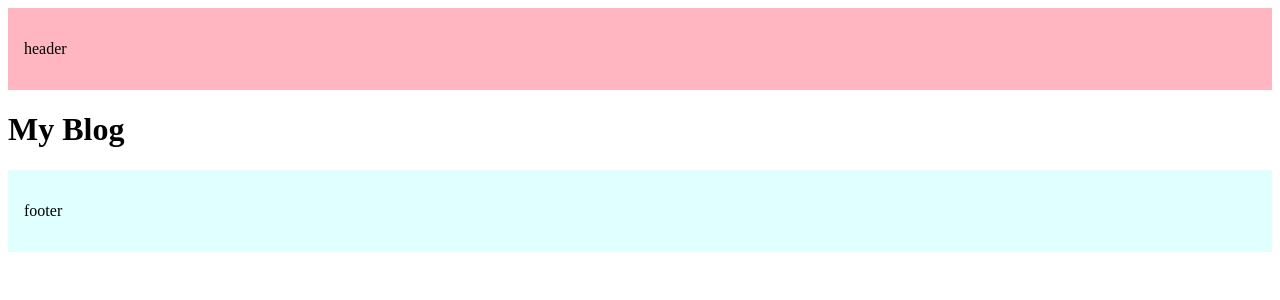
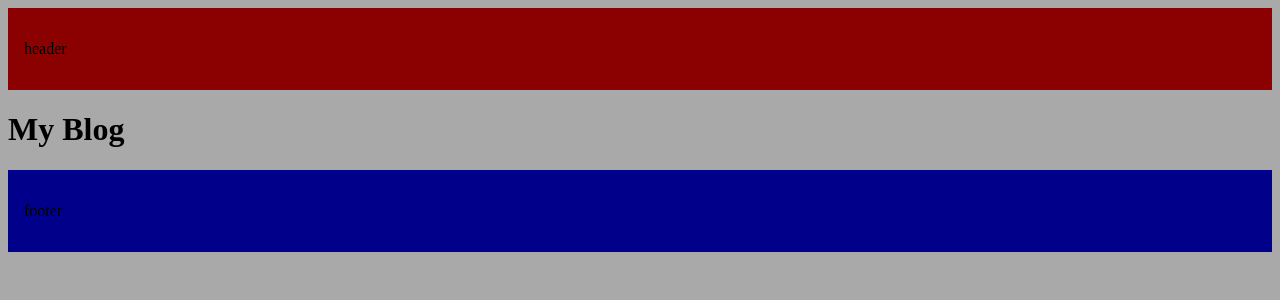
Before and after one commit to imstilllearnin/nextjs-tutorial, a Next.js app: page /blog in a window 1280 px wide. Shown: the top 300 px of the page. Built offline with nearby package versions, Linux system fonts and the light colour scheme.

Commit message:
Title Metadata

```diff
--- a/src/app/blog/page.tsx
+++ b/src/app/blog/page.tsx
@@ -1,3 +1,9 @@
+import { Metadata } from "next";
+
+export const metadata: Metadata = {
+  title: "Blog", // you can like turn this into an object and like set the absolute: to whatever to ignore the template purrrr
+};
+
 export default function Blog() {
-    return <h1>My Blog</h1>
+  return <h1>My Blog</h1>;
 }
--- a/src/app/layout.tsx
+++ b/src/app/layout.tsx
@@ -1,5 +1,10 @@
-export const metadata = {
-  title: "Next.js app",
+import { Metadata } from "next";
+
+export const metadata: Metadata = {
+  title: {
+    default: "Next.js App",
+    template: "%s | cvm",
+  },
   description: "Generated by me bitch period",
 };
 
@@ -10,10 +15,10 @@ export default function RootLayout({
 }) {
   return (
     <html>
-      <body>
+      <body style={{ backgroundColor: "darkgray" }}>
         <header
           style={{
-            backgroundColor: "lightpink",
+            backgroundColor: "darkred",
             padding: "1rem",
           }}
         >
@@ -22,7 +27,7 @@ export default function RootLayout({
         {children}
         <footer
           style={{
-            backgroundColor: "lightcyan",
+            backgroundColor: "darkblue",
             padding: "1rem",
           }}
         >
```
